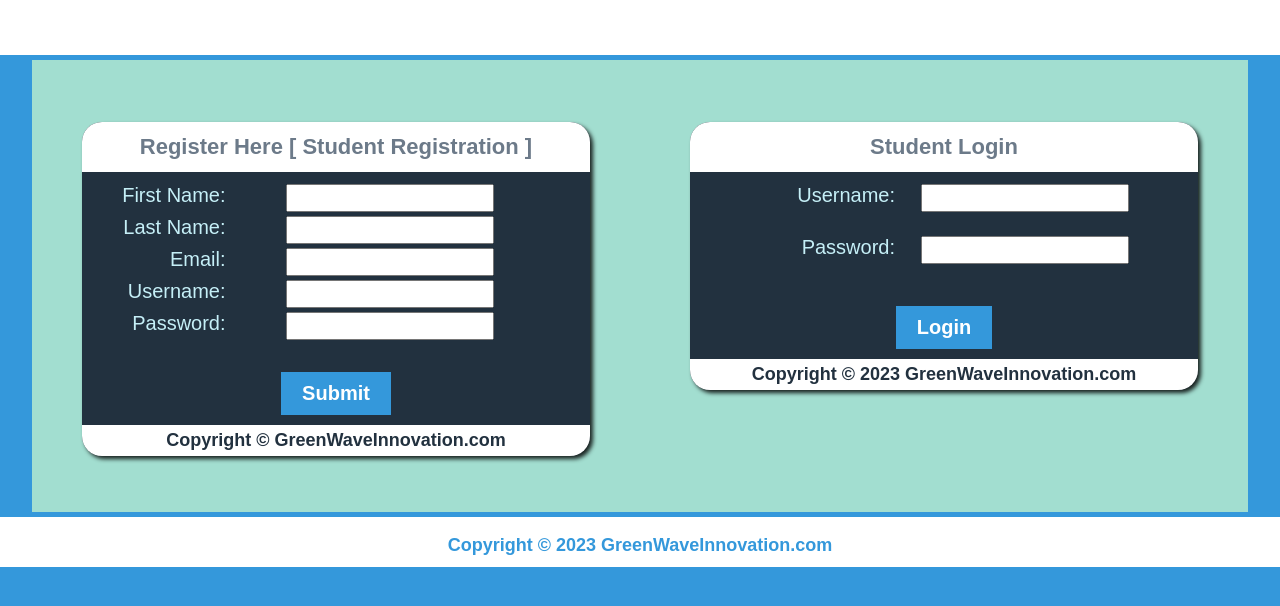
After one commit to kartikgadhave/Scoet-Hackthon, a PHP site: page / in a window 1280 px wide. The commit adds this page. Shown: the top 606 px of the page. Run offline with PHP 8.4, Linux system fonts and the light colour scheme.

Commit message:
creted student login and profile pages today

```diff
--- a/OneDrive/Desktop/Hackthon_Project/index.php
+++ b/OneDrive/Desktop/Hackthon_Project/dashboard.php
@@ -3,9 +3,12 @@
 <head>
     <meta charset="UTF-8">
     <meta name="viewport" content="width=device-width, initial-scale=1.0">
-    <title>Document</title>
+    <title>GreenWaveInnovation.com || spcoet</title>
 </head>
 <body>
 
+<?php
+echo "omkar";
+?>
 </body>
 </html>
--- /dev/null
+++ b/db.php
@@ -0,0 +1,8 @@
+<?php
+$mysql_hostname = "localhost";
+$mysql_user = "root";
+$mysql_password = "";
+$mysql_database = "hackathon";
+$con = mysqli_connect($mysql_hostname, $mysql_user, $mysql_password, $mysql_database);
+// echo "connected";
+?>
--- /dev/null
+++ b/index.php
@@ -0,0 +1,97 @@
+<?php include "logincheck.php"; ?>
+<!DOCTYPE html>
+<html>
+<head>
+ <meta content='text/html; charset=UTF-8' http-equiv='Content-Type'/>
+ <link rel="stylesheet" type="text/css" href="style.css" />
+ <title>7topics - Login Demo</title>
+</head>
+<body>
+<header>
+
+</header>
+<div id="center">
+<div id="center-set">
+<div id="signup">
+<div id="signup-st">
+<div align="center">
+<?php
+$remarks = isset($_GET['remarks']) ? $_GET['remarks'] : '';
+if ($remarks==null and $remarks=="") {
+echo ' <div id="reg-head" class="headrg">Register Here [ Student Registration ] </div> ';
+}
+if ($remarks=='success') {
+echo ' <div id="reg-head" class="headrg">Registration Success</div> ';
+}
+if ($remarks=='failed') {
+echo ' <div id="reg-head-fail" class="headrg">Registration Failed!, Username exists</div> ';
+}
+if ($remarks=='error') {
+echo ' <div id="reg-head-fail" class="headrg">Registration Failed! <br> Error: '.$_GET['value'].' </div> ';
+}
+?>
+</div>
+<form name="reg" action="execute.php" onsubmit="return validateForm()" method="post" id="reg">
+<table border="0" align="center" cellpadding="2" cellspacing="0">
+<tr>
+<td class="t-1">
+<div align="left" id="tb-name">First&nbsp;Name:</div>
+</td>
+<td width="171">
+<input type="text" name="fname" id="tb-box"/>
+</td>
+</tr>
+<tr>
+<td class="t-1"><div align="left" id="tb-name">Last&nbsp;Name:</div></td>
+<td><input type="text" name="lname" id="tb-box"/></td>
+</tr>
+<tr>
+<td class="t-1"><div align="left" id="tb-name">Email:</div></td>
+<td><input type="text" id="tb-box" name="address" /></td>
+</tr>
+<tr>
+<td class="t-1"><div align="left" id="tb-name">Username:</div></td>
+<td><input type="text" id="tb-box" name="username" /></td>
+</tr>
+<tr>
+<td class="t-1"><div align="left" id="tb-name">Password:</div></td>
+<td><input id="tb-box" type="password" name="password" /></td>
+</tr>
+</table>
+<div id="st"><input name="submit" type="submit" value="Submit" id="st-btn"/></div>
+</form>
+<div id="reg-bottom" class="btmrg">Copyright &copy; GreenWaveInnovation.com</div>
+</div>
+</div>
+<div id="login">
+<div id="login-st">
+<form action="" method="POST" id="signin" id="reg">
+<?php
+$remarks = isset($_GET['remark_login']) ? $_GET['remark_login'] : '';
+if ($remarks==null and $remarks=="") {
+echo ' <div id="reg-head" class="headrg">Student Login </div> ';
+}
+if ($remarks=='failed') {
+echo ' <div id="reg-head-fail" class="headrg">Login Failed!, Invalid Credentials</div> ';
+}
+?>
+<table border="0" align="center" cellpadding="2" cellspacing="0">
+<tr id="lg-1">
+<td class="tl-1"><div align="left" id="tb-name">Username:</div></td>
+<td><input type="text" id="tb-box" name="username" /></td>
+</tr>
+<tr id="lg-1">
+<td class="tl-1"><div align="left" id="tb-name">Password:</div></td>
+<td><input id="tb-box" type="password" name="password" /></td>
+</tr>
+</table>
+<div id="st"><input name="submit" type="submit" value="Login" id="st-btn"/></div>
+</form>
+<div id="reg-bottom" class="btmrg">Copyright &copy; 2023 GreenWaveInnovation.com</div>
+</div>
+</div>
+</div>
+</div>
+<div id="footer"><p> Copyright &copy; 2023 GreenWaveInnovation.com </p></div>
+</body>
+</html>
--- /dev/null
+++ b/logincheck.php
@@ -0,0 +1,22 @@
+<?php
+include("db.php");
+session_start();
+if($_SERVER["REQUEST_METHOD"] == "POST") {
+ $username=mysqli_real_escape_string($con,$_POST['username']);
+ $password=mysqli_real_escape_string($con,$_POST['password']);
+ $result = mysqli_query($con,"SELECT * FROM student_list");
+ $c_rows = mysqli_num_rows($result);
+ if ($c_rows!=$username) {
+  header("location: index.php?remark_login=failed");
+ }
+ $sql="SELECT mem_id FROM student_list WHERE username='$username' and password='$password'";
+ $result=mysqli_query($con,$sql);
+ $row=mysqli_fetch_array($result);
+ $active=$row['active'];
+ $count=mysqli_num_rows($result);
+ if($count==1) {
+  $_SESSION['login_user']=$username;
+  header("location: welcome.php");
+ }
+}
+?>
--- /dev/null
+++ b/logout.php
@@ -0,0 +1,6 @@
+<?php
+session_start();
+if(session_destroy()) {
+ header("Location: index.php");
+}
+?>
--- /dev/null
+++ b/style.css
@@ -0,0 +1,178 @@
+body,li,ul{
+    margin:0px auto;
+   }
+   body{
+    background-color:#3498DB;
+    width:100%;
+    font-family:sans-serif;
+   }
+   header{
+    background-color:#fff;
+    width:100%;
+    height:55px;
+    margin:0px;
+   }
+   nav{
+    width:100%;
+    border-top:5px solid #3498DB;
+   }
+   nav ul{
+    float:left;
+    border-left:6px solid #BDC3C7;
+    height:50px;
+   }
+   nav a{
+    text-decoration:none;
+    color:#3498DB;
+    padding:10px;
+    width:auto;
+    font-size:30px;
+    font-weight:bold;
+    border-right:1px solid #BDC3C7;
+    font-family:Gabriola;
+    height:50px;
+   }
+   nav a:hover{
+    color:#fff;
+    background-color:#3498DB;
+    transition:1s;
+   }
+   nav li{
+    margin:0;
+    padding:0;
+    list-style:none;
+    float:left;
+   }
+
+   #center{
+    margin:0px auto;
+    width:95%;
+   }
+   #center-set{
+    float:left;
+    width:100%;
+    padding-top:1%;
+    padding-bottom:0.5%;
+    background-color:#A2DED0;
+    border-top:5px solid #3498DB;
+   }
+   #signup{
+    float:left;
+    width:50%;
+   }
+   #signup-st,#login-st{
+    background-color:#22313F;
+    margin:50px;
+    border-radius:20px;
+    -webkit-box-shadow: 3px 3px 4px 0px rgba(0,0,0,0.85);
+   }
+   #reg{
+    padding-top:10px;
+   }
+   #reg-head,#reg-bottom,#reg-head-fail{
+    width:100%;
+    text-align:center;
+    background-color:#fff;
+    font-weight:bold;
+   }
+   .headrg{
+    border-top-left-radius:20px;
+    border-top-right-radius:20px;
+    padding-top:12px;
+    padding-bottom:12px;
+    font-size:22px;
+    color:#6C7A89;
+   }
+   .btmrg{
+    padding-top:5px;
+    padding-bottom:5px;
+    border-bottom-left-radius:20px;
+    border-bottom-right-radius:20px;
+    font-size:18px;
+    color:#22313F;
+   }
+   #reg-head-fail{
+    color:#D35400;
+   }
+   #reg-head:hover{
+    color:#3498DB;
+    transition:1s;
+   }
+   #tb-name{
+    float:right;
+    font-size:20px;
+   }
+   #tb-box{
+    height:22px;
+    width:200px;
+   }
+   #st{
+    width:100%;
+    text-align:center;
+    padding-top:30px;
+    padding-bottom:10px;
+   }
+   #st-btn{
+    text-align:center;
+    padding:10px 21px 10px 21px;
+    background-color:#3498DB;
+    border:none;
+    color:#fff;
+    cursor:pointer;
+    font-size:20px;
+    font-weight:bold;
+   }
+   #st-btn:hover{
+    color:#3498DB;
+    background:#fff;
+    transition:1s;
+   }
+   td.t-1{
+    float:left;
+    width:44%;
+    text-align:right;
+    color:#C5EFF7;
+   }
+   td.t-2{
+    float:right;
+    width:55%;
+   }
+   #lg-1{
+    padding:10px;
+    float:left;
+    width:95%;
+   }
+   .tl-1{
+    float:left;
+    width:40%;
+    padding-right:5%;
+    text-align:center;
+    color:#C5EFF7;
+   }
+   .tl-4{
+    font-size:17px;
+    font-weight:bold;
+    text-align:center;
+    color:#FDE3A7;
+   }
+   #login{
+    float:right;
+    width:50%;
+   }
+   #login-sg{
+    margin-top:20%;
+   }
+   #footer{
+    background-color:#fff;
+    width:100%;
+    height:50px;
+    margin:0px;
+    float:left;
+    border-top:5px solid #3498DB;
+   }
+   #footer p{
+    text-align:center;
+    font-size:18px;
+    font-weight:bold;
+    color:#3498DB;
+   }
```
Also changed, not shown: dashboard.php (added, +12 -0 lines), deleteac.php (added, +38 -0 lines), execute.php (added, +22 -0 lines), session.php (added, +13 -0 lines), welcome.php (added, +74 -0 lines).
